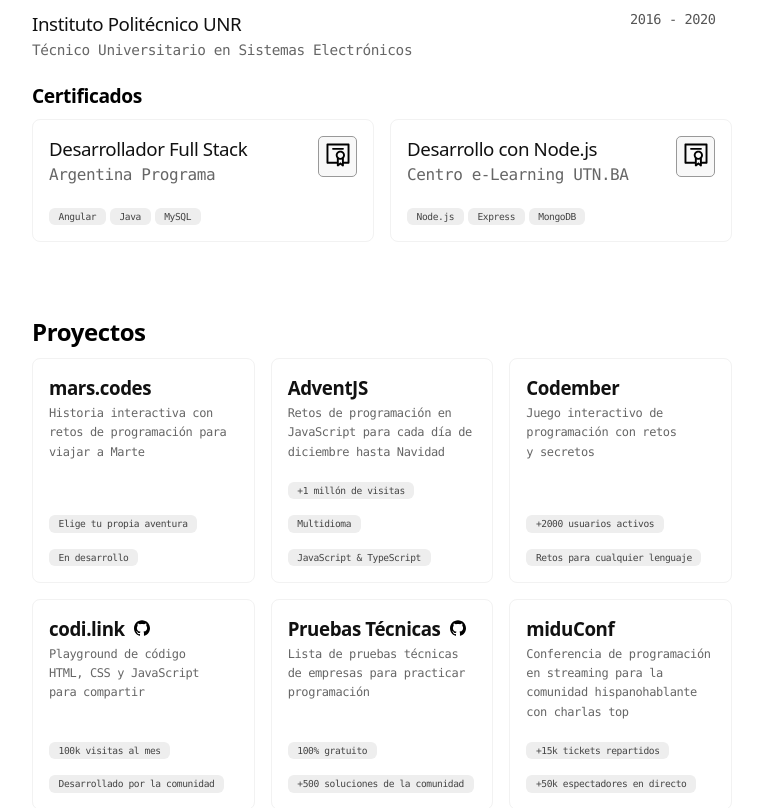
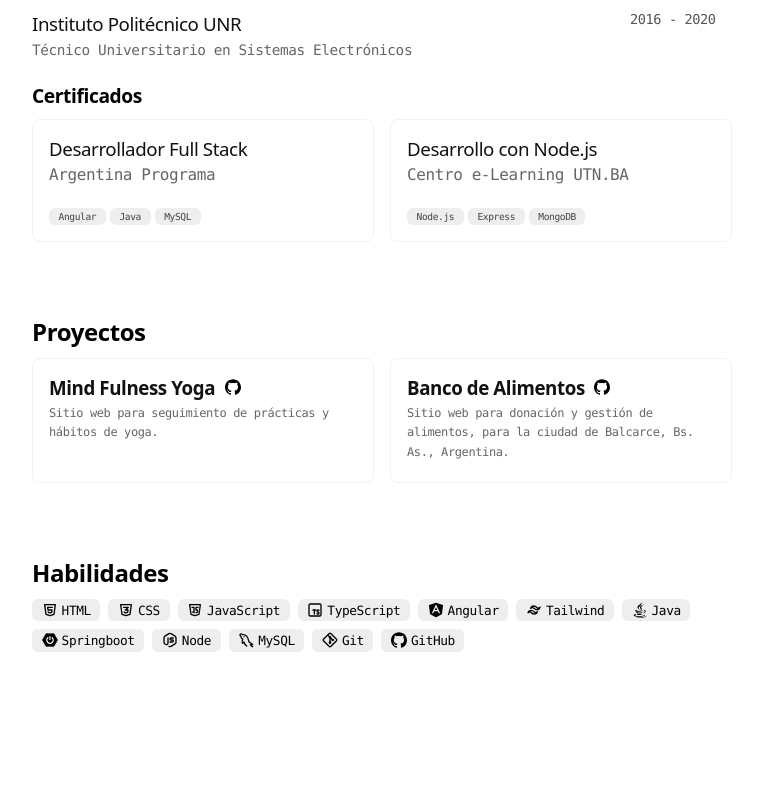
Before and after one commit to federicoDicillo/minimalist-portfolio, an Angular app: page / in a window 1280 px wide. Shown: the part 540-1348 px from the top of the page, without its empty margins (258-1021 px from the left). Built offline with nearby package versions, Linux system fonts and the light colour scheme.

Commit message:
add real proyects

```diff
--- a/cv.json
+++ b/cv.json
@@ -232,66 +232,23 @@
   }],
   "projects": [
     {
-      "name": "mars.codes",
+      "name": "Mind Fulness Yoga",
       "isActive": true,
-      "description": "Historia interactiva con retos de programación para viajar a Marte",
+      "description": "Sitio web para seguimiento de prácticas y hábitos de yoga.",
       "highlights": [
-        "Elige tu propia aventura",
-        "En desarrollo"
+
       ],
-      "url": "https://mars.codes"
+      "url": "https://mindfulness-yoga.vercel.app/",
+      "github":"https://github.com/No-Country/s5-09-m-typescript-react"
     },
     {
-      "name": "AdventJS",
+      "name": "Banco de Alimentos",
       "isActive": true,
-      "description": "Retos de programación en JavaScript para cada día de diciembre hasta Navidad",
+      "description": "Sitio web para donación y gestión de alimentos, para la ciudad de Balcarce, Bs. As., Argentina.",
       "highlights": [
-        "+1 millón de visitas",
-        "Multidioma",
-        "JavaScript & TypeScript"
       ],
-      "url": "https://advent.js/dev"
-    },
-    {
-      "name": "Codember",
-      "isActive": true,
-      "description": "Juego interactivo de programación con retos y secretos",
-      "highlights": [
-        "+2000 usuarios activos",
-        "Retos para cualquier lenguaje"
-      ],
-      "url": "https://codember.dev"
-    },
-    {
-      "name": "codi.link",
-      "isActive": true,
-      "description": "Playground de código HTML, CSS y JavaScript para compartir",
-      "highlights": [
-        "100k visitas al mes",
-        "Desarrollado por la comunidad"
-      ],
-      "url": "https://codi.link",
-      "github": "https://github.com/midudev/codi.link"
-    },
-    {
-      "name": "Pruebas Técnicas",
-      "isActive": true,
-      "description": "Lista de pruebas técnicas de empresas para practicar programación",
-      "highlights": [
-        "100% gratuito",
-        "+500 soluciones de la comunidad"
-      ],
-      "url": "https://pruebastecnicas.com",
-      "github": "https://github.com/midudev/pruebas-tecnicas"
-    },
-    {
-      "name": "miduConf",
-      "description": "Conferencia de programación en streaming para la comunidad hispanohablante con charlas top",
-      "highlights": [
-        "+15k tickets repartidos",
-        "+50k espectadores en directo"
-      ],
-      "url": "https://miduconf.com"
+      "url": "https://bda-balcarce.netlify.app/",
+      "github":"https://github.com/No-Country/C7-G24"
     }
   ]
 }
--- /dev/null
+++ b/src/app/components/modal-certificate/modal-certificate.component.html
@@ -0,0 +1,7 @@
+<div class="modal">
+    <div class="modal-body">
+        <img src='../../../assets/certificates/{{diploma}}' alt="">
+
+        <button (click)="closeModal()">X</button>
+    </div>
+</div>
--- /dev/null
+++ b/src/app/components/modal-certificate/modal-certificate.component.ts
@@ -0,0 +1,30 @@
+import { Component, Input } from '@angular/core';
+import { CommonModule } from '@angular/common';
+
+
+
+import { SwitchService } from '../../services/switch.service';
+import { certificates } from '@cv'
+
+@Component({
+  selector: 'app-modal-certificate',
+  standalone: true,
+  imports: [CommonModule],
+  templateUrl: './modal-certificate.component.html',
+  styleUrl: './modal-certificate.component.css'
+})
+export class ModalCertificateComponent {
+@Input() diploma!: string;
+
+public certificates = certificates;
+
+constructor(private modalS: SwitchService){}
+
+closeModal(){
+
+  this.modalS.$modal.emit(false)
+
+}
+
+
+}
--- a/src/app/components/sections/education/education.component.css
+++ b/src/app/components/sections/education/education.component.css
@@ -84,7 +84,7 @@
   margin-bottom: 4px;
 }
 
-#viewDiploma {
+#diploma-button {
   color: #444;
   padding: 0.4rem 0.4rem;
   border: 0.2px solid #999;
@@ -93,7 +93,7 @@
   border-radius: 5px;
   background-color: #eeeeee6a;
 }
-#viewDiploma:hover {
+#diploma-button:hover {
   background-color: #eee;
 }
 
--- a/src/app/components/sections/education/education.component.html
+++ b/src/app/components/sections/education/education.component.html
@@ -35,11 +35,13 @@
                             <p>{{certificate.issuer}}</p>
                         </a>
                     </div>
+<!--  Boton para mostrar diploma
                     <div>
-                        <button id="viewDiploma" title="Ver certificado de {{certificate.issuer}}">
+                        <button (click)="openModal()" id="diploma-button" title="Ver certificado de {{certificate.issuer}}">
                             <img src="../../../../assets/icons/diploma.svg" alt="certificado de {{certificate.issuer}}">
                          </button>
                     </div>
+                    -->
                 </header>
 
                 <footer >
@@ -55,3 +57,14 @@
     </div>
 
 </app-section>
+
+
+
+<!-- Modal de diploma
+
+<div *ngFor="let certificate of certificates, let i = index">
+    <div class="" *ngIf="modalSwitch">
+        <app-modal-certificate [diploma]="certificates[i].diploma"></app-modal-certificate>
+    </div>
+</div>
+-->
--- a/src/app/components/sections/education/education.component.ts
+++ b/src/app/components/sections/education/education.component.ts
@@ -1,15 +1,18 @@
 import { Component } from '@angular/core';
 import { CommonModule } from '@angular/common';
 
+
 import { SectionComponent } from '../../section/section.component';
+import { ModalCertificateComponent } from '../../modal-certificate/modal-certificate.component';
 import { education, certificates } from '@cv';
-import { DiplomaService } from '../../../services/diploma.service';
+import { SwitchService } from '../../../services/switch.service';
 
 @Component({
   selector: 'app-education',
   standalone: true,
   imports: [CommonModule,
-            SectionComponent],
+            SectionComponent,
+            ModalCertificateComponent],
   templateUrl: './education.component.html',
   styleUrl: './education.component.css'
 })
@@ -17,16 +20,20 @@
 public education = education
 public certificates = certificates
 
-//constructor(private diplomaService: DiplomaService) {}
-//
-//  toggleDiploma() {
-//    this.diplomaService.toggleDiplomaVisibility();
-//  }
-//
-//  get isDiplomaVisible() {
-//    return this.diplomaService.isDiplomaVisible;
-//  }
-ngOnInit(): void {
+modalSwitch:boolean = false;
+
+constructor(private modalS: SwitchService) {}
+
+ngOnInit() {
+
+  this.modalS.$modal.subscribe((value)=>{
+    this.modalSwitch = value
+  })
+}
+
+
+openModal(){
+  this.modalSwitch = true;
 
 }
 }
--- /dev/null
+++ b/src/app/services/switch.service.ts
@@ -0,0 +1,13 @@
+import { Injectable } from '@angular/core';
+import { EventEmitter } from '@angular/core';
+
+@Injectable({
+  providedIn: 'root'
+})
+export class SwitchService {
+
+  constructor() { }
+
+  $modal = new EventEmitter<any>()
+
+}
```
Also changed, not shown: src/app/services/diploma.service.ts (deleted, +0 -17 lines), src/app/components/modal-certificate/modal-certificate.component.css (added).
